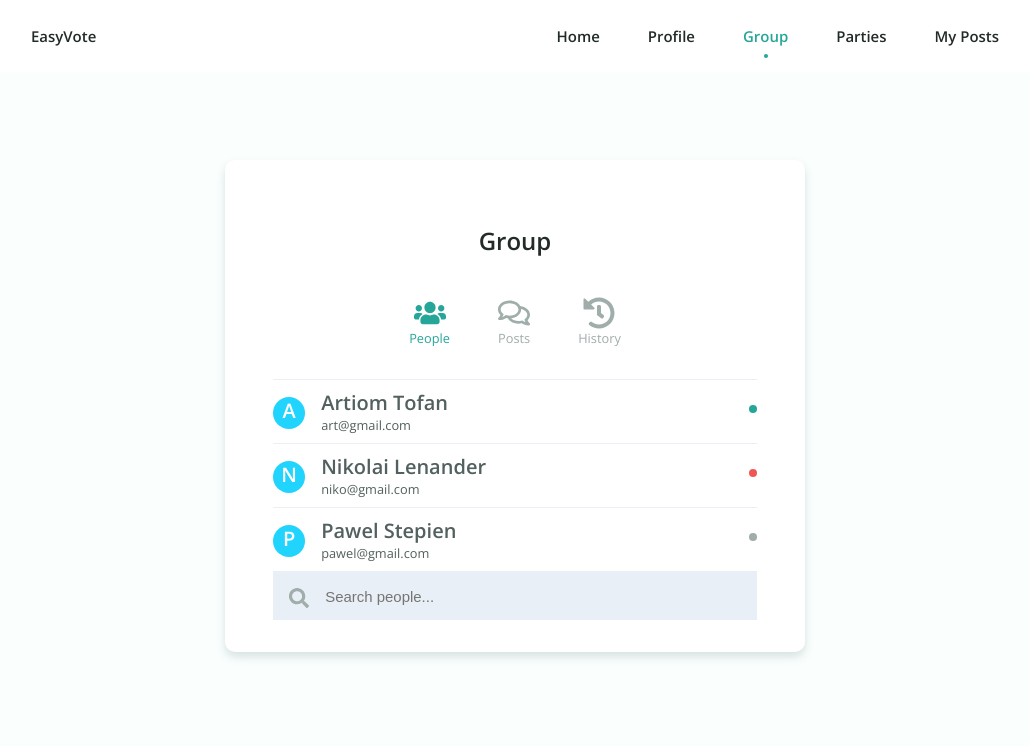
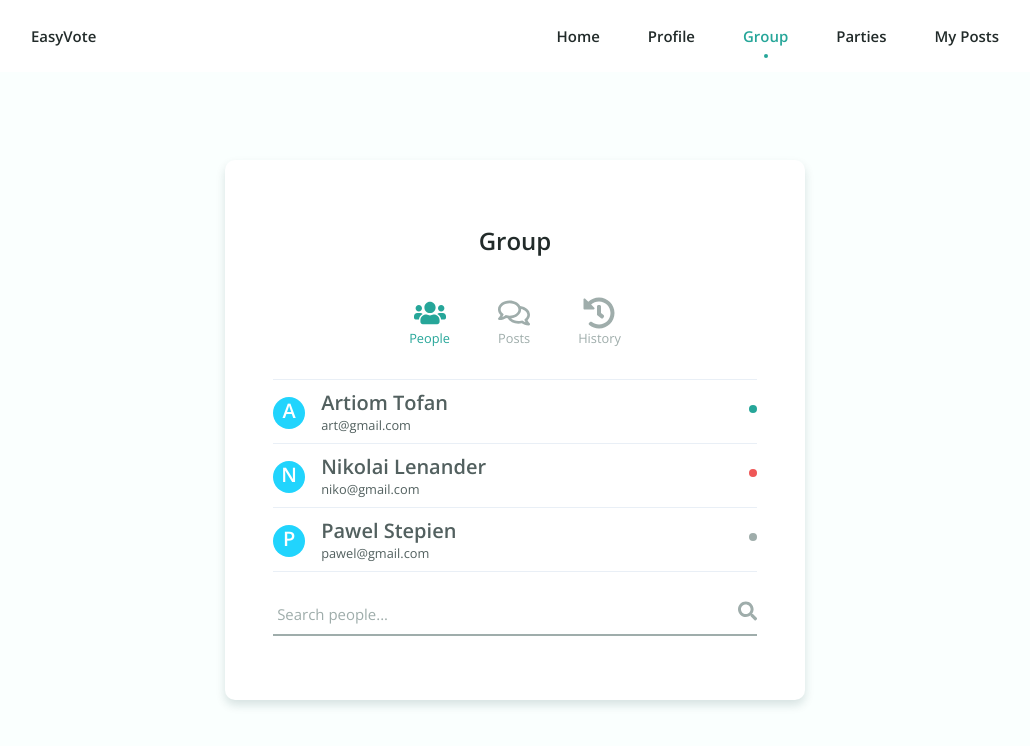
Before and after one commit to F0rty-Tw0/NEXT_EasyVote-frontend, a Next.js app: page /group in a window 1280 px wide. Shown: the top 746 px of the page, without its empty margins (125-1155 px from the left). Built offline with nearby package versions, Linux system fonts and the light colour scheme.

Commit message:
added functionality to search

```diff
--- a/components/Login/LoginForm.js
+++ b/components/Login/LoginForm.js
@@ -5,6 +5,7 @@ const LoginForm = () => {
     nemId: '',
     password: '',
   });
+
   return (
     <form>
       <div className='input__wrapper'>
--- a/components/Register/RegisterForm.js
+++ b/components/Register/RegisterForm.js
@@ -82,7 +82,7 @@ const RegisterForm = () => {
             <input
               {...register('phone')}
               className={`input ${watch('phone') ? 'input--filled' : ''}`}
-              type='number'
+              type='telephone'
             />
             {errors['phone'] && <span className='input__error'>mandatory</span>}
             <span className='input--focus' placeholder='Phone'></span>
--- a/pages/group.js
+++ b/pages/group.js
@@ -1,6 +1,9 @@
+import { useState } from 'react';
 import BaseLayout from 'layouts/BaseLayout';
 import { FaUsers, FaRegComments, FaHistory, FaSearch } from 'react-icons/fa';
 const Group = () => {
+  const [search, setSearch] = useState('');
+
   return (
     <BaseLayout
       title='Welcome to Easy Vote'
@@ -50,13 +53,23 @@ const Group = () => {
               <div className='people__status' />
             </div>
 
-            <div className='groups__search'>
-              <FaSearch className='search__icon' />
+            <div className='groups__search input__wrapper'>
+              <FaSearch
+                className='search__icon'
+                onClick={() => console.log(search)}
+              />
               <input
-                className='search__input'
+                className={`input search__input ${
+                  search.length > 0 ? 'input--filled' : ''
+                }`}
                 type='text'
+                name='search'
+                onChange={(event) => setSearch(event.target.value)}
+              />
+              <span
+                className='input--focus'
                 placeholder='Search people...'
-              />
+              ></span>
             </div>
           </section>
         </div>
--- a/styles/components/_groups.scss
+++ b/styles/components/_groups.scss
@@ -9,8 +9,9 @@
   }
   &__search {
     display: flex;
-    background: $color-text-gray;
+    align-items: center;
     height: $spacing-xl;
+    margin-top: $spacing-s;
   }
 }
 
@@ -48,6 +49,9 @@
   justify-content: space-between;
   height: $spacing-xxl;
   border-bottom: 1px solid $color-text-gray;
+  &:last-child {
+    border-bottom: none;
+  }
   &__status {
     margin-left: auto;
     height: $spacing-xs;
@@ -90,9 +94,15 @@
     width: 80%;
   }
   &__icon {
+    cursor: pointer;
+    margin-left: auto;
+    order: 2;
     color: $color-text-muted;
-    margin: $spacing-s 0 0 $spacing-s;
     font-size: $font-size-m;
+    transition: color 0.4s ease;
+    &:hover {
+      color: $color-primary;
+    }
   }
 }
 
```
